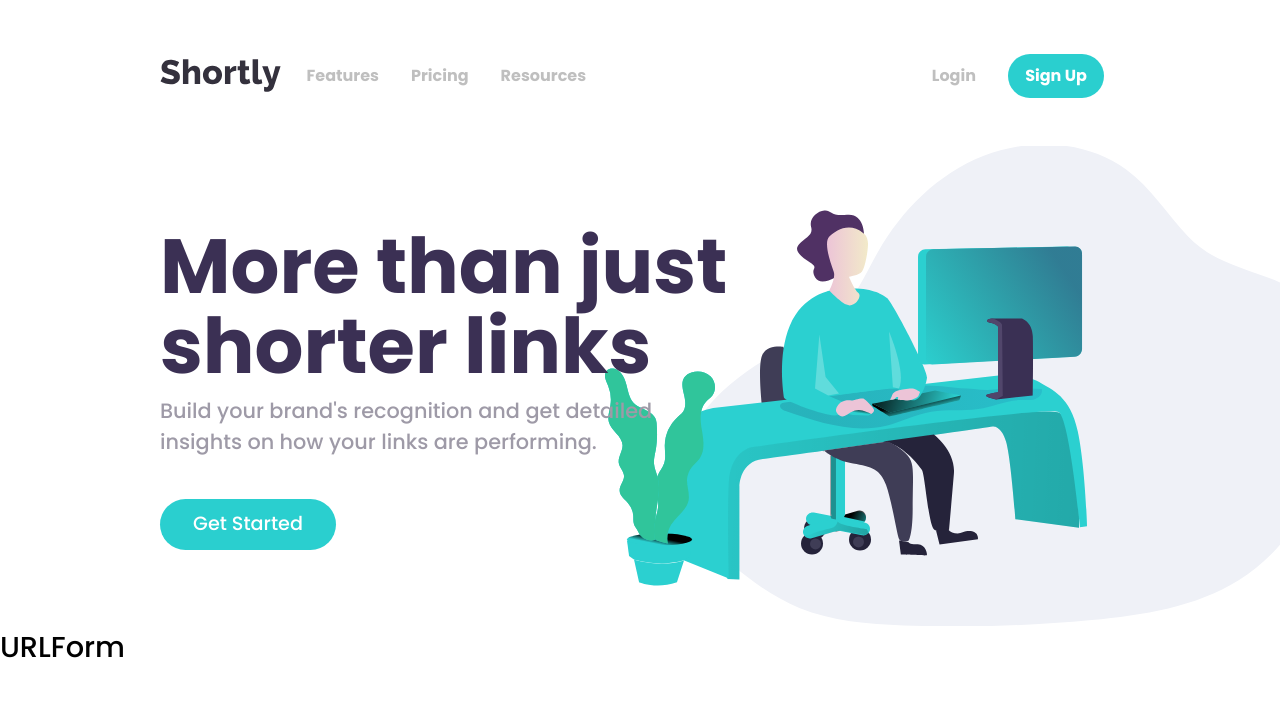
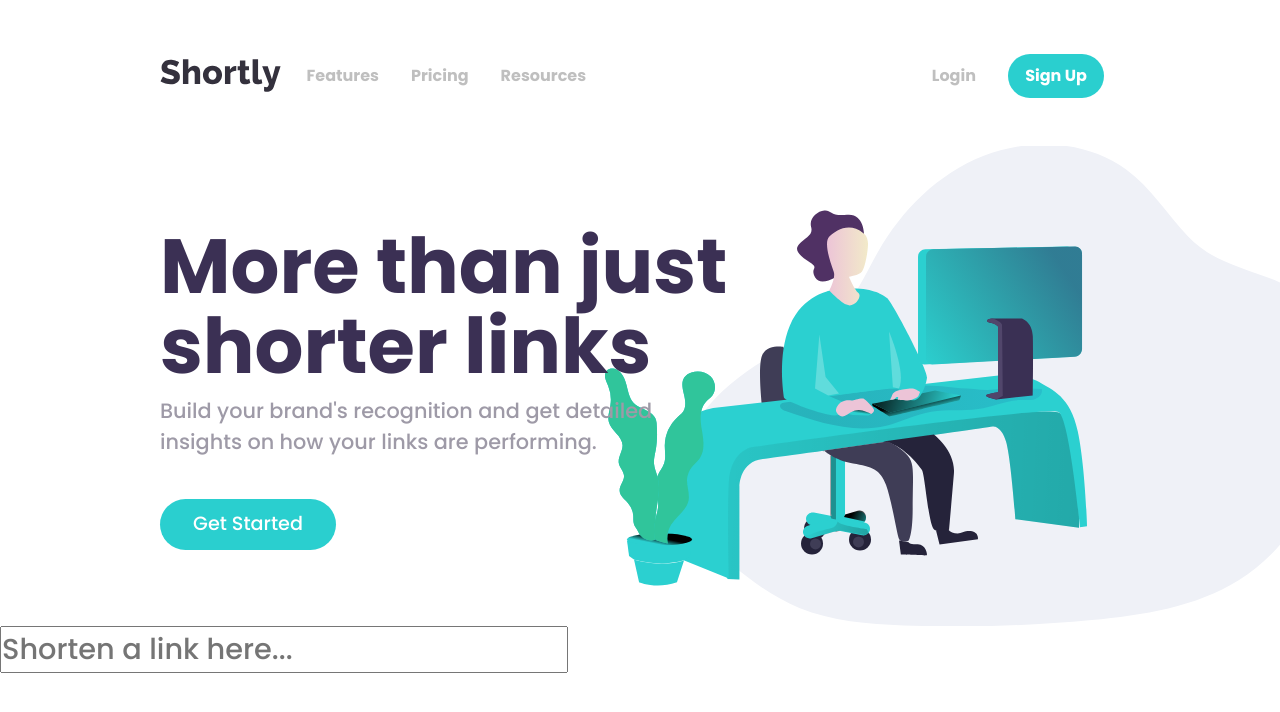
Before and after one commit to penguinboots/url-shortener, a React (Vite) app: page / in a window 1280 px wide. Shown: the top 712 px of the page. Built offline with nearby package versions, Linux system fonts and the light colour scheme.

Commit message:
implement URLForm basics

```diff
--- a/src/components/URLForm.jsx
+++ b/src/components/URLForm.jsx
@@ -1,5 +1,46 @@
+import { useState } from "react";
+
 export default function URLForm() {
+  const SHRTCODE = "https://api.shrtco.de/v2/shorten?url=";
+  const [input, setInput] = useState("");
+  const [errorMessage, setErrorMessage] = useState(null);
+  const [urlData, setUrlData] = useState(null);
+
+  function handleSubmit(event) {
+    event.preventDefault();
+    fetch(`${SHRTCODE}${input}`)
+      .then((response) => response.json())
+      .then((data) => {
+        if (data.ok) {
+          console.log(data.result.short_link);
+        } else {
+          setErrorMessage(data);
+        }
+      })
+      .catch((error) => {
+        console.log(error);
+      });
+  }
+
+  function generateShortUrl(data) {
+    setUrlData((prev) => [
+      ... prev, { urlOriginal: input, urlShort: data, copied: false },
+    ]);
+    setErrorMessage(null);
+    setInput('');
+  }
+
   return (
-    <div>URLForm</div>
-  )
+    <div className="url-form-wrapper">
+      <form onSubmit={handleSubmit} className="url-form">
+        <input
+          type="text"
+          placeholder="Shorten a link here..."
+          onChange={(event) => setInput(event.target.value)}
+          name="urlForm"
+          value={input}
+        />
+      </form>
+    </div>
+  );
 }
```
